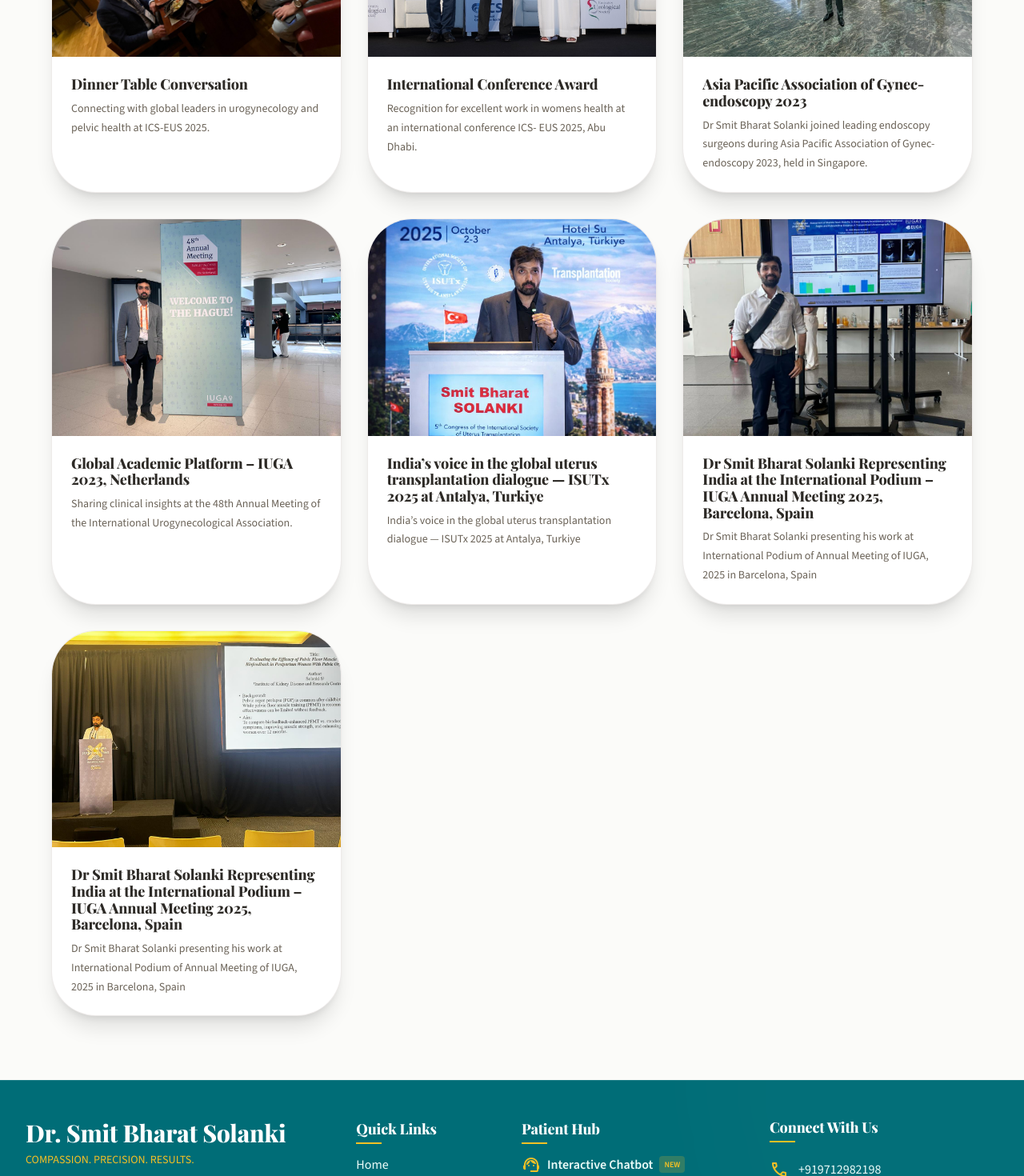
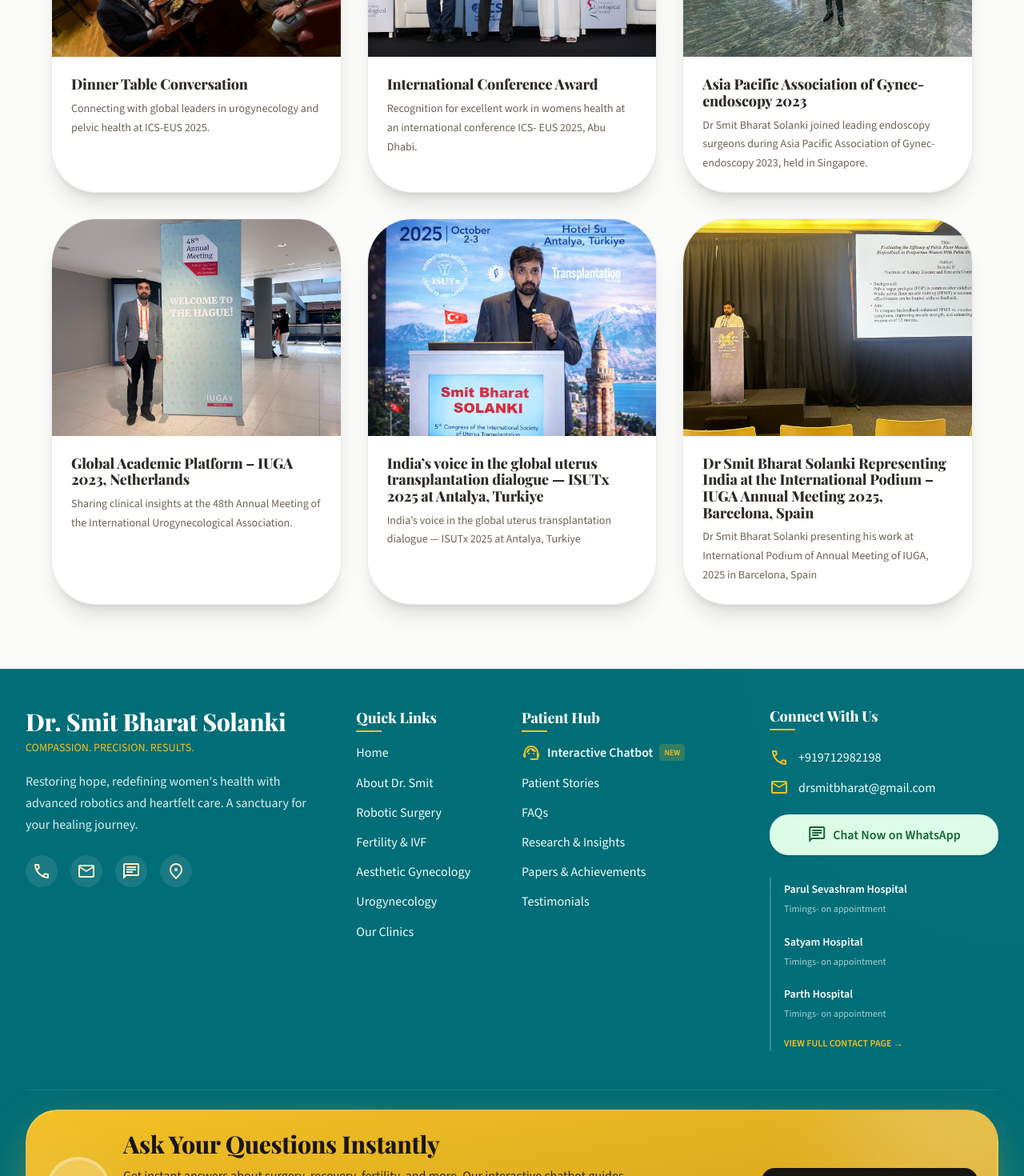
Before and after one commit to Prat05devs/DrSolanki, a Next.js app: page /gallery in a window 1280 px wide. Shown: the part 1101-2571 px from the top of the page at 80% size. Built offline with nearby package versions, Linux system fonts and the light colour scheme.

Commit message:
image remove

```diff
--- a/src/app/gallery/page.tsx
+++ b/src/app/gallery/page.tsx
@@ -65,12 +65,6 @@ const galleryImages = [
     description: "India’s voice in the global uterus transplantation dialogue — ISUTx 2025 at Antalya, Turkiye"
   },
   {
-    src: "/gallery/img9.jpeg",
-    alt: "International Conference",
-    title: "Dr Smit Bharat Solanki Representing India at the International Podium – IUGA Annual Meeting 2025, Barcelona, Spain",
-    description: "Dr Smit Bharat Solanki presenting his work at International Podium of Annual Meeting of IUGA, 2025 in Barcelona, Spain"
-  },
-  {
     src: "/gallery/img10.jpeg",
     alt: "International Conference",
     title: "Dr Smit Bharat Solanki Representing India at the International Podium – IUGA Annual Meeting 2025, Barcelona, Spain",
```
Also changed, not shown: public/gallery/img9.jpeg (deleted).
